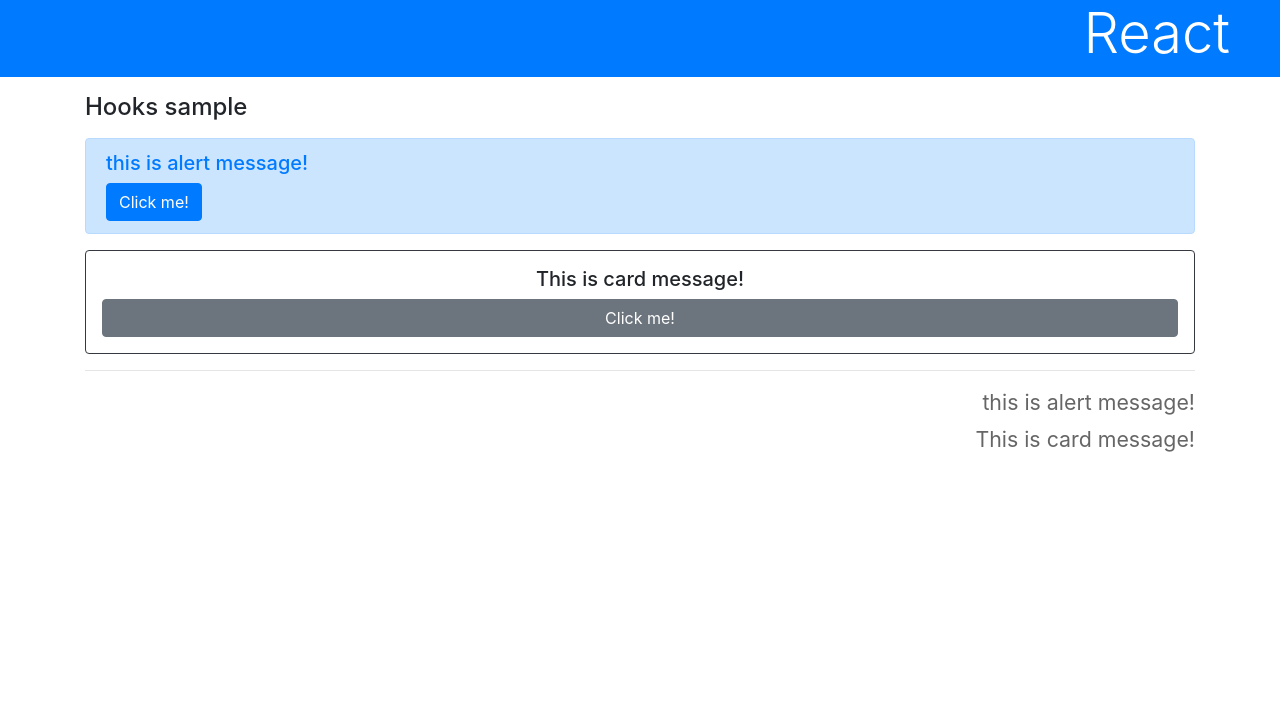
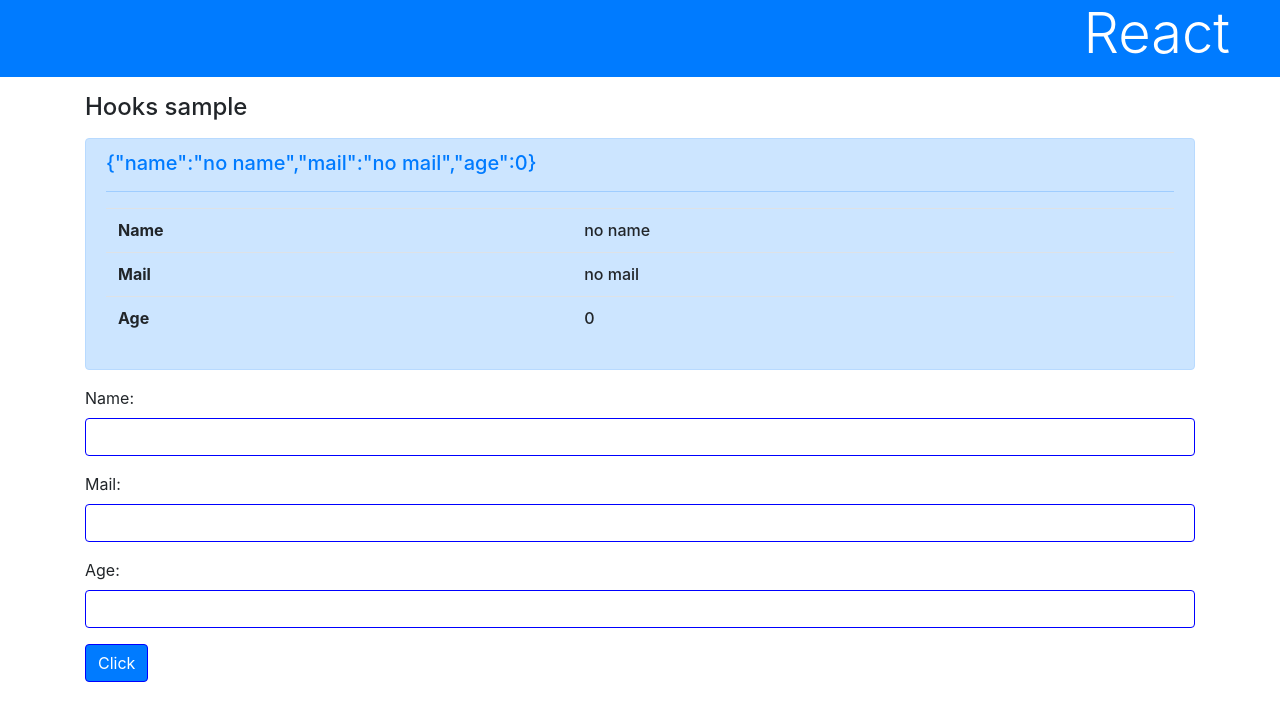
Before and after one commit to kosuke-17/react_app, a React (Create React App) app: page / in a window 1280 px wide. Shown: the top 720 px of the page. Built offline with nearby package versions, Linux system fonts and the light colour scheme.

Commit message:
フォームを利用する

```diff
--- a/src/App.js
+++ b/src/App.js
@@ -3,52 +3,66 @@
 
 
 function AlertMessage(props){
-    const data = ["Hello!", "Welcome...", "Good-bye?"]
+    const data = props.data
+    const msg = JSON.stringify(data)
 
-    const actionAlert = () => {
-      const re = data[Math.floor(Math.random() * data.length)]
-      props.setAlert('message:"' + re + '".')
-    }
     return <div className="alert alert-primary h5 text-primary">
-      <h5>{props.alert}</h5>
-      <button onClick={actionAlert} className="btn btn-primary">
-        Click me!
-      </button>
+      <h5>{msg}</h5>
+      <hr />
+      <table className="table h6">
+        <tbody>
+        <tr><th>Name</th><td>{data.name}</td></tr>
+        <tr><th>Mail</th><td>{data.mail}</td></tr>
+        <tr><th>Age</th><td>{data.age}</td></tr>
+        </tbody>
+      </table>
     </div>
 }
 
-function CardMessage(props){
-  const [count, setCount] = useState(0)
+function App() {
+  const [name , setName ] = useState("")
+  const [mail , setMail ] = useState("")
+  const [age , setAge ] = useState(0)
+  const [form , setForm ] = useState({
+    name:'no name', mail:'no mail', age:0
+  })
 
-  const actionCard = () => {
-    setCount(count + 1)
-    props.setCard("card counter: " + count + " count")
+  const doChangeName = (event)=> {
+    setName(event.target.value)
+  }
+  const doChangeMail = (event)=> {
+    setMail(event.target.value)
+  }
+  const doChangeAge = (event)=> {
+    setAge(event.target.value)
   }
 
-  return <div className="card p-3 border-dark text-center">
-    <h5>{props.card}</h5>
-    <button onClick={actionCard} className="btn btn-secondary">
-      Click me!
-    </button>
-  </div>
-}
-
-function App() {
-  const [alert, setAlert] = useState("this is alert message!")
-  const [card, setCard] = useState("This is card message!")
+  const doSubmit = (event) => {
+    setForm({name:name, mail:mail, age:age})
+    event.preventDefault()
+  }
 
   return (
     <div>
       <h1 className="bg-primary text-white display-4">React</h1>
       <div className="container">
         <h4 className="my-3">Hooks sample</h4>
-        <AlertMessage alert={alert} setAlert={setAlert} />
-        <CardMessage card={card} setCard={setCard} />
-        <hr />
-        <div className="text-right">
-          <p>{alert}</p>
-          <p>{card}</p>
-        </div>
+        <AlertMessage data={form} setData={setForm} />
+          <form onSubmit={doSubmit}>
+            <div className="form-group">
+              <label>Name:</label>
+              <input type="text" className="form-control" onChange={doChangeName} />
+            </div>
+            <div className="form-group">
+              <label>Mail:</label>
+              <input type="text" className="form-control" onChange={doChangeMail} />
+            </div>
+            <div className="form-group">
+              <label>Age:</label>
+              <input type="number" className="form-control" onChange={doChangeAge} />
+            </div>
+            <input type="submit" className="btn btn-primary" value="Click" />
+          </form>
       </div>
     </div>
   )
```
